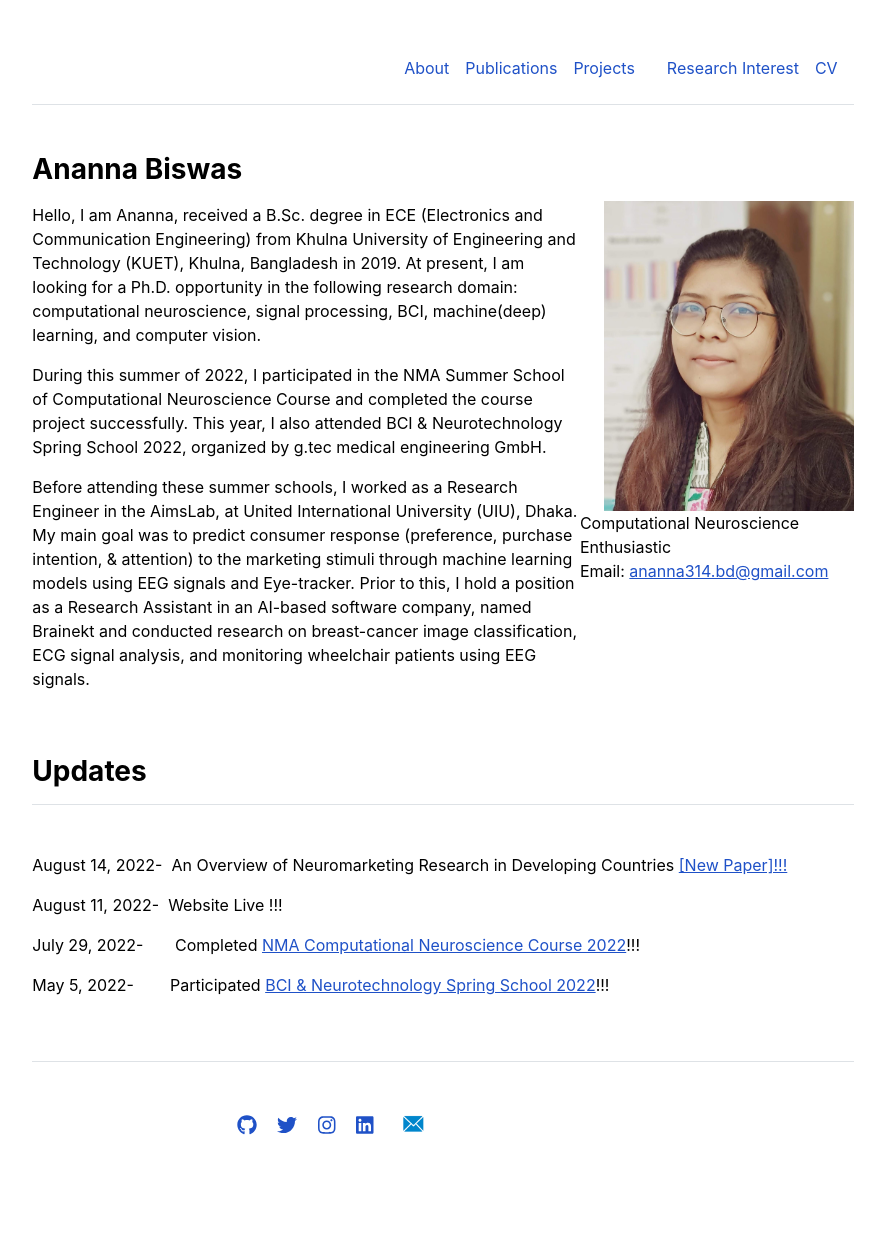
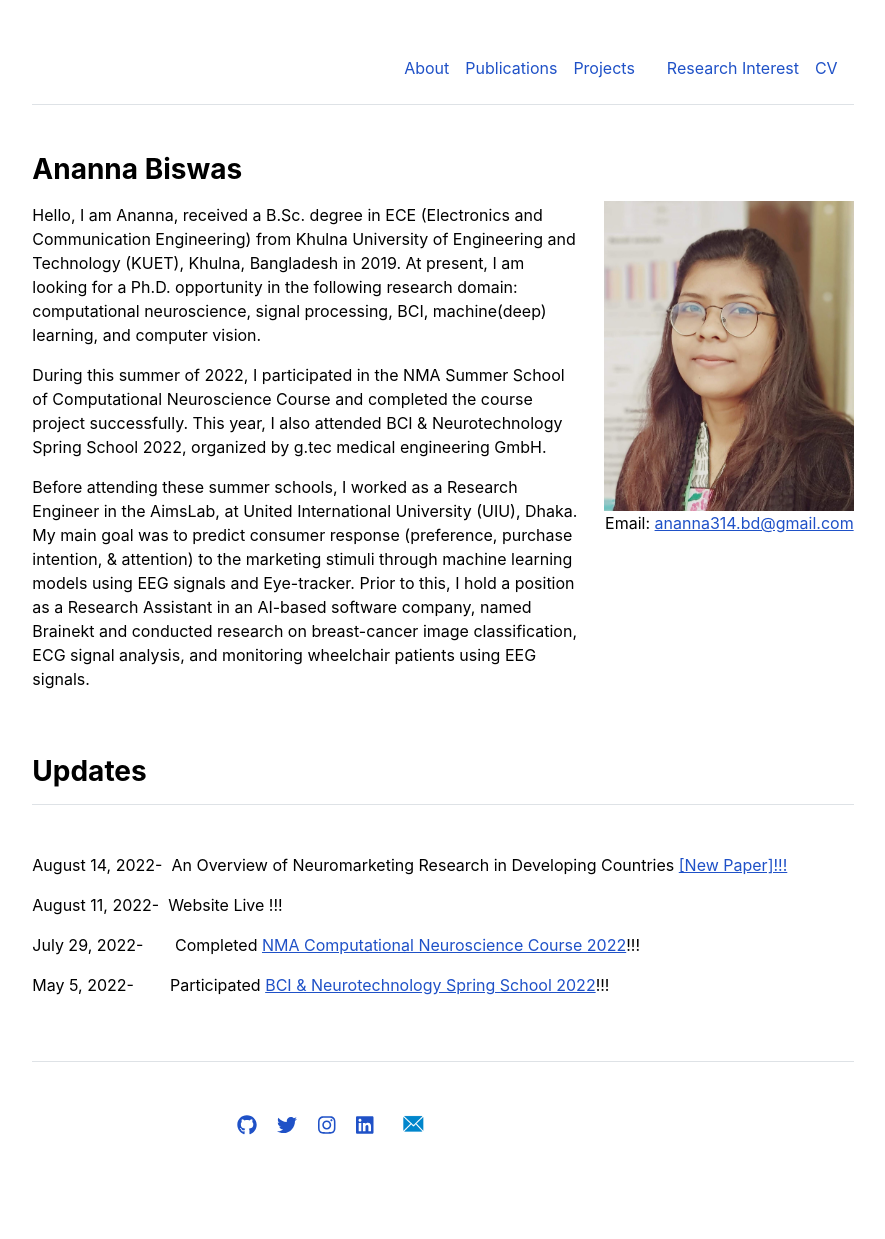
Before and after one commit to Anannabiswas/anannabiswas.github.io, a Jekyll site: the page built from index.md, in a window 1280 px wide. Shown: the whole page, without its empty margins (197-1082 px from the left). Built offline with Jekyll 4.4.1, drawn with Linux system fonts in a browser that asks for light colours.

Commit message:
Update home.html

```diff
--- a/_layouts/home.html
+++ b/_layouts/home.html
@@ -14,7 +14,7 @@ layout: default
      <img src="{{ site.github.url }}/assets/img/ananna_1.jpeg" alt="Home" width="250" height="310"style="float:right">
    </p>
 
-    <p style="float:right">  Computational Neuroscience Enthusiastic  </br>
+    <p style="float:right">
        Email: <a href="mailto:ananna314.bd@gmail.com">ananna314.bd@gmail.com</a>
     </p>
 
```
